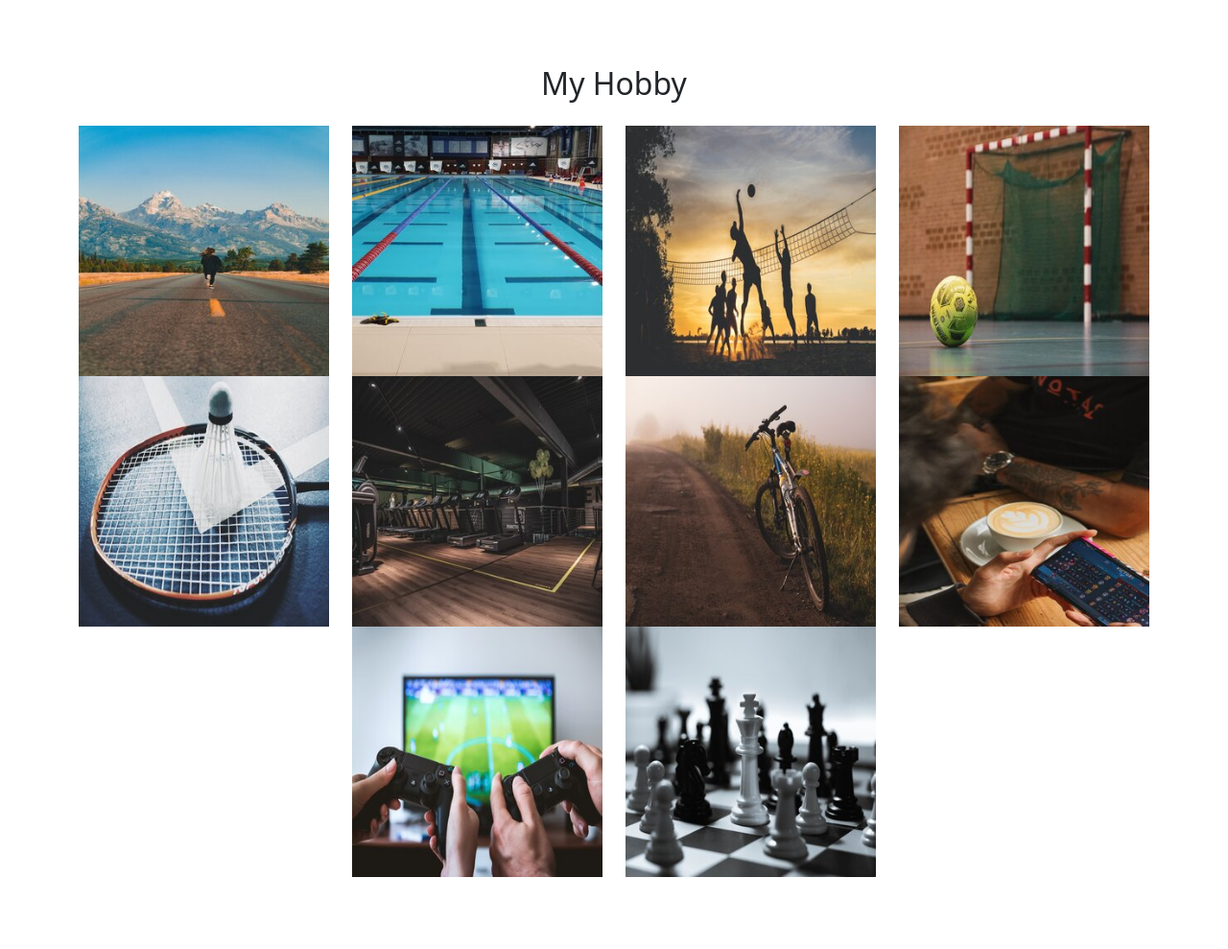
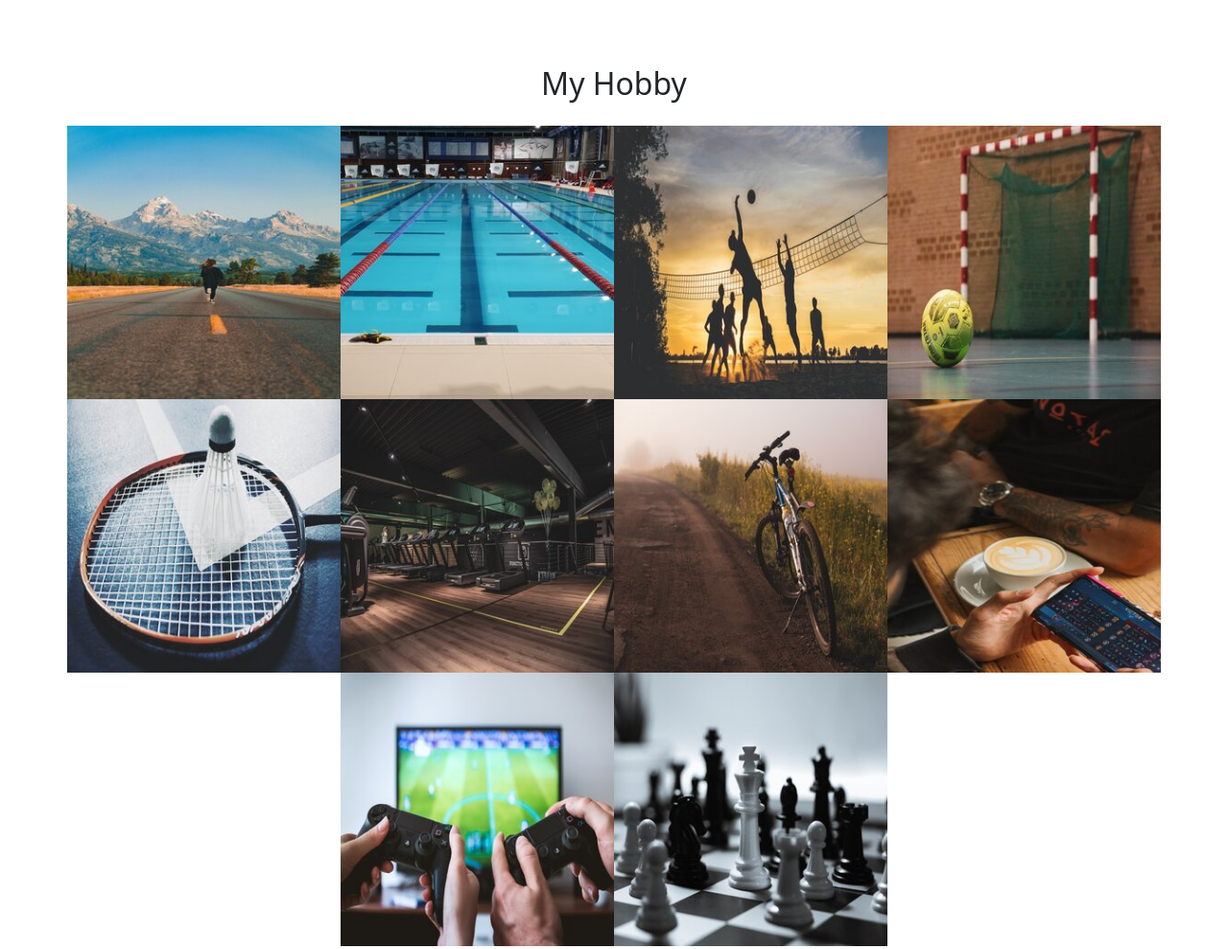
Before and after one commit to Hervansyah08/Hervansyah08.github.io, a plain HTML site: page index.html in a window 1280 px wide. Shown: the part 2480-3469 px from the top of the page at 96% size. Drawn offline with nearby package versions, Linux system fonts and the light colour scheme.

Commit message:
sisa perubahan gallery ke hobby yang kurang

```diff
--- a/style.css
+++ b/style.css
@@ -30,12 +30,12 @@ footer p {
   /* agar tulisan ke bawah tengah */
 }
 
-.gallery-img {
+.hobby-img {
   width: 100%;
   /* agar gambar memenuhi kolom kalau di kecilkan/responsive */
 }
 
-#gallery .row > * {
+#hobby .row > * {
   padding: 0;
   /* agar menghilangkan padding di gambar gallery */
   /*  > * artinya apapun yang didalamnya setelah row */
```
Also changed, not shown: index.html (+10 -10 lines).
